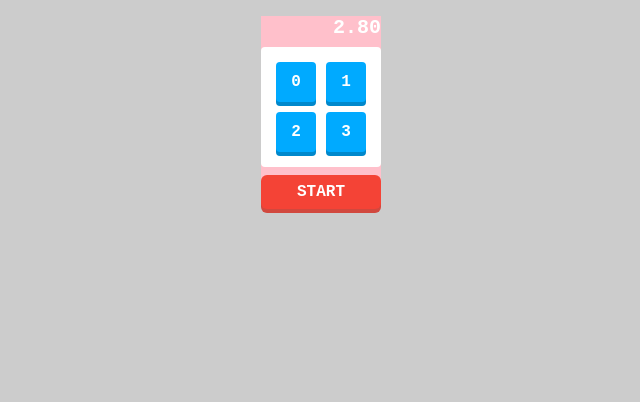
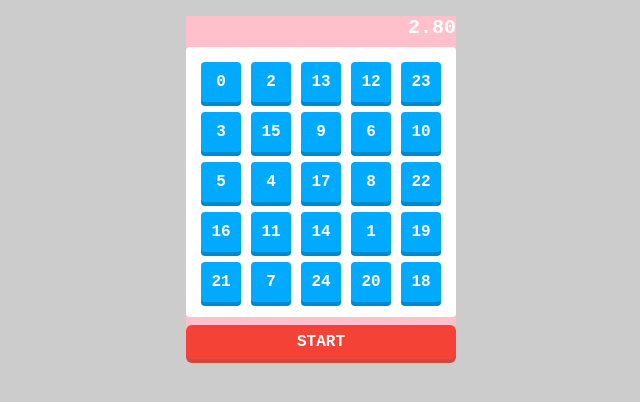
Before and after one commit to takefumi24/touchgameJS, a plain HTML site: page index.html in a window 1280 px wide. Both pictures are taken after a click on the element "START". Shown: the whole page, without its empty margins (319-959 px from the left). Drawn offline with Linux system fonts and the light colour scheme.

Commit message:
ゲームの難易度変更、完成！

```diff
--- a/css/style.css
+++ b/css/style.css
@@ -8,7 +8,6 @@ body {
 }
 
 #container {
-  width: 120px;
   margin: 16px auto;
   background: pink;
 }
--- a/js/main.js
+++ b/js/main.js
@@ -21,7 +21,7 @@
       if (this.game.getCurrentNum() === parseInt(this.el.textContent, 10)) {
         this.el.classList.add('pressed');
         this.game.addCurrentNum();
-        if (this.game.getCurrentNum() === 4) {
+        if (this.game.getCurrentNum() === this.game.getLevel() ** 2) {
           clearTimeout(this.game.getTimeoutId());
         }
       }
@@ -31,7 +31,7 @@
     constructor(game) {
       this.game = game;
       this.panels = [];
-      for (let i = 0; i < 4; i++) {
+      for (let i = 0; i < this.game.getLevel() ** 2; i++) {
         this.panels.push(new Panel(this.game));
       }
       this.setup();
@@ -44,8 +44,10 @@
     }
 
     activate() {
-      const nums = [0, 1, 2, 3];
-
+      const nums = [];
+      for (let i = 0; i < this.game.getLevel() ** 2; i++) {
+        nums.push(i);
+      }
       this.panels.forEach(panel => {
         const num = nums.splice(Math.floor(Math.random() * nums.length), 1)[0];
         panel.activate(num);
@@ -53,9 +55,9 @@
     }
   }
   class Game {
-    constructor() {
+    constructor(level) {
+      this.level = level;
       this.board = new Board(this);
-
       this.currentNum = undefined;
       this.startTime = undefined;
       this.timeoutId = undefined;
@@ -63,7 +65,17 @@
       btn.addEventListener('click', () => {
         this.start();
       });
+      this.setup();
     }
+
+    setup() {
+      const container = document.getElementById('container');
+      const PANEL_WIDTH = 50;
+      const BOARD_PADDING = 10;
+      /* 50px * 2 + 10px * 2 */
+      container.style.width = PANEL_WIDTH * this.level + BOARD_PADDING * 2 + 'px';
+    }
+
     start() {
       if (typeof this.timeoutId !== 'undefined') {
         clearTimeout(this.timeoutId);
@@ -71,7 +83,6 @@
 
       this.currentNum = 0;
       this.board.activate();
-
       this.startTime = Date.now();
       this.runTimer();
     }
@@ -96,7 +107,9 @@
     getTimeoutId() {
       return this.timeoutId;
     }
+    getLevel() {
+      return this.level;
+    }
   }
-
-  new Game();
+  new Game(5);
 }
```
